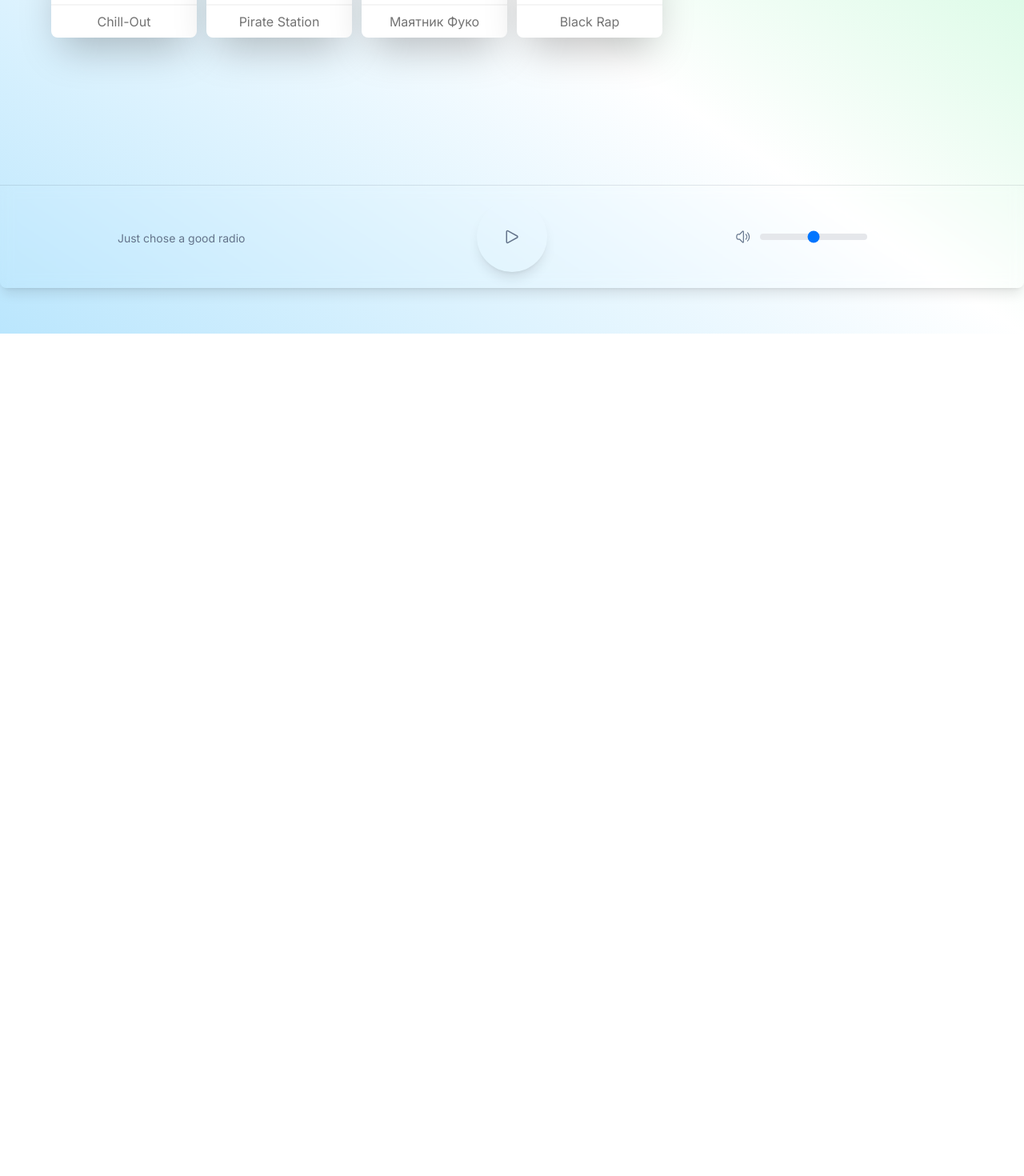
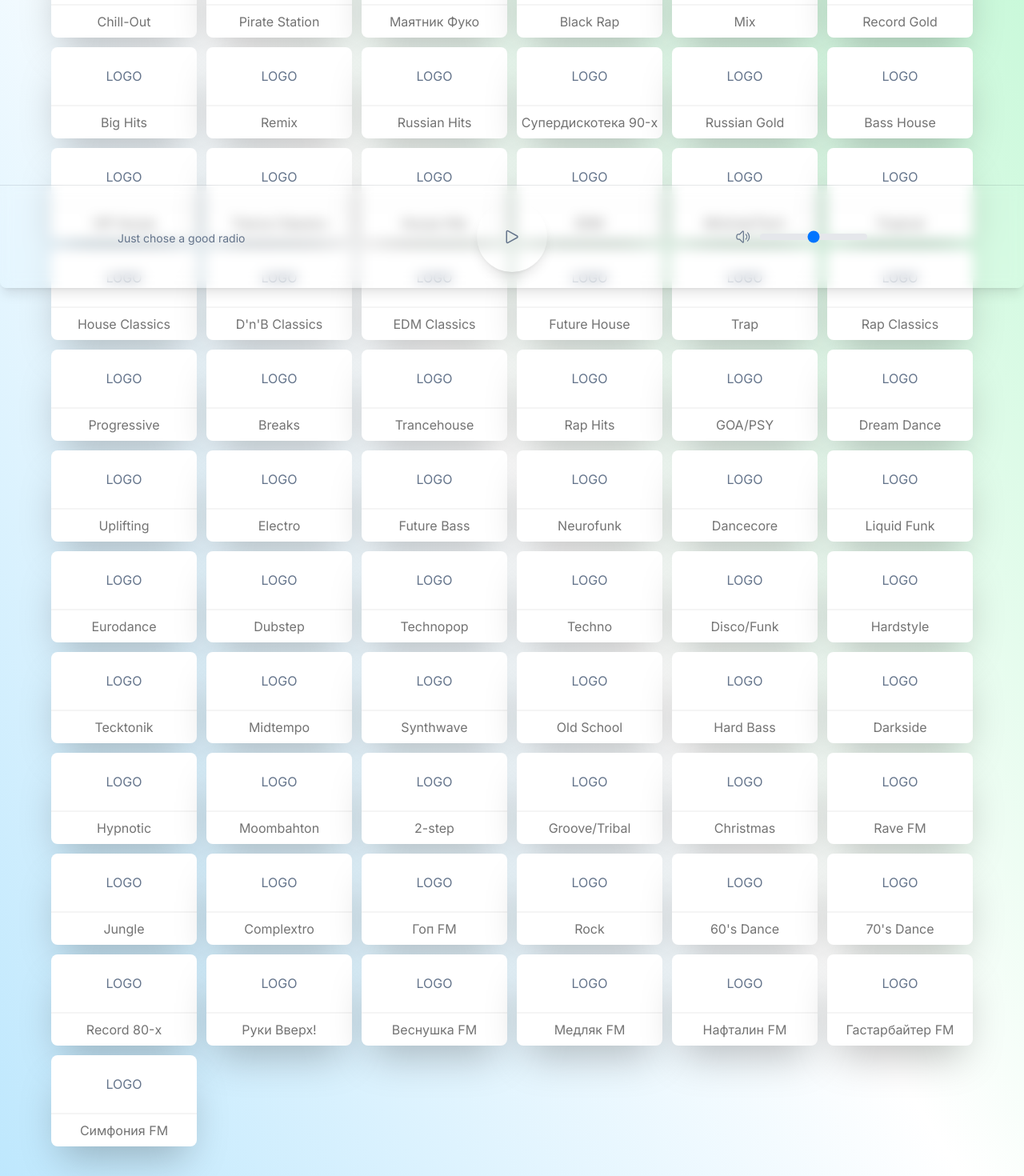
Before and after one commit to anbalabanov/just-to-train, a Next.js app: page / in a window 1280 px wide. Shown: the part 440-1910 px from the top of the page at 80% size. Before the commit the page ends 857 px from the top, so only its background shows below. Built offline with nearby package versions, Linux system fonts and the light colour scheme.

Commit message:
fix(stations): fix responsive

```diff
--- a/app/components/common/stations/Stations.tsx
+++ b/app/components/common/stations/Stations.tsx
@@ -30,7 +30,7 @@ export const Stations = () => {
   };
 
   return (
-    <div className="container mx-auto px-16 py-16 ">
+    <div className="container mx-auto px-16 pt-16 pb-20 sm:pb-24 md:pb-32 lg:pb-36 xl:pb-40 2xl:pb-44">
       <div
         className="grid grid-cols-2 gap-x-3 gap-y-3 sm:grid-cols-2 lg:grid-cols-4 xl:grid-cols-6 2xl:grid-cols-8"
         onClick={handleClick}
--- a/app/radio.ts
+++ b/app/radio.ts
@@ -80,130 +80,321 @@ export const radioList = [
     name: "Black Rap",
     url: "https://radiorecord.hostingradio.ru/yo96.aacp",
   },
+
+  {
+    id: 10016,
+    name: "Mix",
+    url: "https://radiorecord.hostingradio.ru/mix96.aacp",
+  },
+  {
+    id: 10017,
+    name: "Record Gold",
+    url: "https://radiorecord.hostingradio.ru/gold96.aacp",
+  },
+  {
+    id: 10018,
+    name: "Big Hits",
+    url: "https://radiorecord.hostingradio.ru/bighits96.aacp",
+  },
+  {
+    id: 10019,
+    name: "Remix",
+    url: "https://radiorecord.hostingradio.ru/rmx96.aacp",
+  },
+  {
+    id: 10020,
+    name: "Russian Hits",
+    url: "https://radiorecord.hostingradio.ru/russianhits96.aacp",
+  },
+  {
+    id: 10021,
+    name: "Супердискотека 90-х",
+    url: "https://radiorecord.hostingradio.ru/sd9096.aacp",
+  },
+  {
+    id: 10022,
+    name: "Russian Gold",
+    url: "https://radiorecord.hostingradio.ru/russiangold96.aacp",
+  },
+  {
+    id: 10023,
+    name: "Bass House",
+    url: "https://radiorecord.hostingradio.ru/jackin96.aacp",
+  },
+  {
+    id: 10024,
+    name: "VIP House",
+    url: "https://radiorecord.hostingradio.ru/vip96.aacp",
+  },
+  {
+    id: 10025,
+    name: "Trance Classics",
+    url: "https://radiorecord.hostingradio.ru/trancehits96.aacp",
+  },
+  {
+    id: 10026,
+    name: "House Hits",
+    url: "https://radiorecord.hostingradio.ru/househits96.aacp",
+  },
+  {
+    id: 10027,
+    name: "EDM",
+    url: "https://radiorecord.hostingradio.ru/club96.aacp",
+  },
+  {
+    id: 10028,
+    name: "Minimal/Tech",
+    url: "https://radiorecord.hostingradio.ru/mini96.aacp",
+  },
+  {
+    id: 10029,
+    name: "Tropical",
+    url: "https://radiorecord.hostingradio.ru/trop96.aacp",
+  },
+  {
+    id: 10030,
+    name: "House Classics",
+    url: "https://radiorecord.hostingradio.ru/houseclss96.aacp",
+  },
+  {
+    id: 10031,
+    name: "D'n'B Classics",
+    url: "https://radiorecord.hostingradio.ru/drumhits96.aacp",
+  },
+  {
+    id: 10032,
+    name: "EDM Classics",
+    url: "https://radiorecord.hostingradio.ru/edmhits96.aacp",
+  },
+
+  {
+    id: 10033,
+    name: "Future House",
+    url: "https://radiorecord.hostingradio.ru/fut96.aacp",
+  },
+  {
+    id: 10034,
+    name: "Trap",
+    url: "https://radiorecord.hostingradio.ru/trap96.aacp",
+  },
+  {
+    id: 10035,
+    name: "Rap Classics",
+    url: "https://radiorecord.hostingradio.ru/rapclassics96.aacp",
+  },
+  {
+    id: 10036,
+    name: "Progressive",
+    url: "https://radiorecord.hostingradio.ru/progr96.aacp",
+  },
+  {
+    id: 10037,
+    name: "Breaks",
+    url: "https://radiorecord.hostingradio.ru/brks96.aacp",
+  },
+  {
+    id: 10038,
+    name: "Trancehouse",
+    url: "https://radiorecord.hostingradio.ru/trancehouse96.aacp",
+  },
+  {
+    id: 10039,
+    name: "Rap Hits",
+    url: "https://radiorecord.hostingradio.ru/rap96.aacp",
+  },
+  {
+    id: 10040,
+    name: "GOA/PSY",
+    url: "https://radiorecord.hostingradio.ru/goa96.aacp",
+  },
+  {
+    id: 10041,
+    name: "Dream Dance",
+    url: "https://radiorecord.hostingradio.ru/dream96.aacp",
+  },
+  {
+    id: 10042,
+    name: "Uplifting",
+    url: "https://radiorecord.hostingradio.ru/uplift96.aacp",
+  },
+  {
+    id: 10043,
+    name: "Electro",
+    url: "https://radiorecord.hostingradio.ru/elect96.aacp",
+  },
+  {
+    id: 10044,
+    name: "Future Bass",
+    url: "https://radiorecord.hostingradio.ru/fbass96.aacp",
+  },
+  {
+    id: 10045,
+    name: "Neurofunk",
+    url: "https://radiorecord.hostingradio.ru/neurofunk96.aacp",
+  },
+  {
+    id: 10046,
+    name: "Dancecore",
+    url: "https://radiorecord.hostingradio.ru/dc96.aacp",
+  },
+  {
+    id: 10047,
+    name: "Liquid Funk",
+    url: "https://radiorecord.hostingradio.ru/liquidfunk96.aacp",
+  },
+  {
+    id: 10048,
+    name: "Eurodance",
+    url: "https://radiorecord.hostingradio.ru/eurodance96.aacp",
+  },
+  {
+    id: 10049,
+    name: "Dubstep",
+    url: "https://radiorecord.hostingradio.ru/dub96.aacp",
+  },
+  {
+    id: 10050,
+    name: "Technopop",
+    url: "https://radiorecord.hostingradio.ru/technopop96.aacp",
+  },
+  {
+    id: 10051,
+    name: "Techno",
+    url: "https://radiorecord.hostingradio.ru/techno96.aacp",
+  },
+  {
+    id: 10052,
+    name: "Disco/Funk",
+    url: "https://radiorecord.hostingradio.ru/discofunk96.aacp",
+  },
+  {
+    id: 10053,
+    name: "Hardstyle",
+    url: "https://radiorecord.hostingradio.ru/teo96.aacp",
+  },
+  {
+    id: 10054,
+    name: "Tecktonik",
+    url: "https://radiorecord.hostingradio.ru/tecktonik96.aacp",
+  },
+  {
+    id: 10055,
+    name: "Midtempo",
+    url: "https://radiorecord.hostingradio.ru/mt96.aacp",
+  },
+  {
+    id: 10056,
+    name: "Synthwave",
+    url: "https://radiorecord.hostingradio.ru/synth96.aacp",
+  },
+  {
+    id: 10057,
+    name: "Old School",
+    url: "https://radiorecord.hostingradio.ru/pump96.aacp",
+  },
+  {
+    id: 10058,
+    name: "Hard Bass",
+    url: "https://radiorecord.hostingradio.ru/hbass96.aacp",
+  },
+  {
+    id: 10059,
+    name: "Darkside",
+    url: "https://radiorecord.hostingradio.ru/darkside96.aacp",
+  },
+  {
+    id: 10060,
+    name: "Hypnotic",
+    url: "https://radiorecord.hostingradio.ru/hypno96.aacp",
+  },
+  {
+    id: 10061,
+    name: "Moombahton",
+    url: "https://radiorecord.hostingradio.ru/mmbt96.aacp",
+  },
+  {
+    id: 10062,
+    name: "2-step",
+    url: "https://radiorecord.hostingradio.ru/2step96.aacp",
+  },
+  {
+    id: 10063,
+    name: "Groove/Tribal",
+    url: "https://radiorecord.hostingradio.ru/groovetribal96.aacp",
+  },
+  {
+    id: 10064,
+    name: "Christmas",
+    url: "https://radiorecord.hostingradio.ru/christmas96.aacp",
+  },
+  {
+    id: 10065,
+    name: "Rave FM",
+    url: "https://radiorecord.hostingradio.ru/rave96.aacp",
+  },
+  {
+    id: 10066,
+    name: "Jungle",
+    url: "https://radiorecord.hostingradio.ru/jungle96.aacp",
+  },
+  {
+    id: 10067,
+    name: "Complextro",
+    url: "https://radiorecord.hostingradio.ru/complextro96.aacp",
+  },
+  {
+    id: 10068,
+    name: "Гоп FM",
+    url: "https://radiorecord.hostingradio.ru/gop96.aacp",
+  },
+  {
+    id: 10069,
+    name: "Rock",
+    url: "https://radiorecord.hostingradio.ru/rock96.aacp",
+  },
+  {
+    id: 10070,
+    name: "60's Dance",
+    url: "https://radiorecord.hostingradio.ru/cadillac96.aacp",
+  },
+  {
+    id: 10071,
+    name: "70's Dance",
+    url: "https://radiorecord.hostingradio.ru/197096.aacp",
+  },
+  {
+    id: 10072,
+    name: "Record 80-х",
+    url: "https://radiorecord.hostingradio.ru/198096.aacp",
+  },
+  {
+    id: 10073,
+    name: "Руки Вверх!",
+    url: "https://radiorecord.hostingradio.ru/rv96.aacp",
+  },
+  {
+    id: 10074,
+    name: "Веснушка FM",
+    url: "https://radiorecord.hostingradio.ru/deti96.aacp",
+  },
+  {
+    id: 10075,
+    name: "Медляк FM",
+    url: "https://radiorecord.hostingradio.ru/mdl96.aacp",
+  },
+  {
+    id: 10076,
+    name: "Нафталин FM",
+    url: "https://radiorecord.hostingradio.ru/naft96.aacp",
+  },
+  {
+    id: 10077,
+    name: "Гастарбайтер FM",
+    url: "https://radiorecord.hostingradio.ru/gast96.aacp",
+  },
+  {
+    id: 10078,
+    name: "Симфония FM",
+    url: "https://radiorecord.hostingradio.ru/symph96.aacp",
+  },
 ];
-
-//https://radiorecord.hostingradio.ru/mix96.aacp
-//Record Gold
-//https://radiorecord.hostingradio.ru/gold96.aacp
-//Big Hits
-//https://radiorecord.hostingradio.ru/bighits96.aacp
-//Remix
-//https://radiorecord.hostingradio.ru/rmx96.aacp
-//Russian Hits
-//https://radiorecord.hostingradio.ru/russianhits96.aacp
-//Супердискотека 90-х
-//https://radiorecord.hostingradio.ru/sd9096.aacp
-//Russian Gold
-//https://radiorecord.hostingradio.ru/russiangold96.aacp
-//Bass House
-//https://radiorecord.hostingradio.ru/jackin96.aacp
-//VIP House
-//https://radiorecord.hostingradio.ru/vip96.aacp
-//Trance Classics
-//https://radiorecord.hostingradio.ru/trancehits96.aacp
-//House Hits
-//https://radiorecord.hostingradio.ru/househits96.aacp
-//EDM
-//https://radiorecord.hostingradio.ru/club96.aacp
-//Minimal/Tech
-//https://radiorecord.hostingradio.ru/mini96.aacp
-//Tropical
-//https://radiorecord.hostingradio.ru/trop96.aacp
-//House Classics
-//https://radiorecord.hostingradio.ru/houseclss96.aacp
-//D'n'B Classics
-//https://radiorecord.hostingradio.ru/drumhits96.aacp
-//EDM Classics
-//https://radiorecord.hostingradio.ru/edmhits96.aacp
-//Future House
-//https://radiorecord.hostingradio.ru/fut96.aacp
-//Trap
-//https://radiorecord.hostingradio.ru/trap96.aacp
-//Rap Classics
-//https://radiorecord.hostingradio.ru/rapclassics96.aacp
-//Progressive
-//https://radiorecord.hostingradio.ru/progr96.aacp
-//Breaks
-//https://radiorecord.hostingradio.ru/brks96.aacp
-//Trancehouse
-//https://radiorecord.hostingradio.ru/trancehouse96.aacp
-//Rap Hits
-//https://radiorecord.hostingradio.ru/rap96.aacp
-//GOA/PSY
-//https://radiorecord.hostingradio.ru/goa96.aacp
-//Dream Dance
-//https://radiorecord.hostingradio.ru/dream96.aacp
-//Uplifting
-//https://radiorecord.hostingradio.ru/uplift96.aacp
-//Electro
-//https://radiorecord.hostingradio.ru/elect96.aacp
-//Future Bass
-//https://radiorecord.hostingradio.ru/fbass96.aacp
-//Neurofunk
-//https://radiorecord.hostingradio.ru/neurofunk96.aacp
-//Dancecore
-//https://radiorecord.hostingradio.ru/dc96.aacp
-//Liquid Funk
-//https://radiorecord.hostingradio.ru/liquidfunk96.aacp
-//Eurodance
-//https://radiorecord.hostingradio.ru/eurodance96.aacp
-//Dubstep
-//https://radiorecord.hostingradio.ru/dub96.aacp
-//Technopop
-//https://radiorecord.hostingradio.ru/technopop96.aacp
-//Techno
-//https://radiorecord.hostingradio.ru/techno96.aacp
-//Disco/Funk
-//https://radiorecord.hostingradio.ru/discofunk96.aacp
-//Hardstyle
-//https://radiorecord.hostingradio.ru/teo96.aacp
-//Tecktonik
-//https://radiorecord.hostingradio.ru/tecktonik96.aacp
-//Midtempo
-//https://radiorecord.hostingradio.ru/mt96.aacp
-//Synthwave
-//https://radiorecord.hostingradio.ru/synth96.aacp
-//Old School
-//https://radiorecord.hostingradio.ru/pump96.aacp
-//Hard Bass
-//https://radiorecord.hostingradio.ru/hbass96.aacp
-//Darkside
-//https://radiorecord.hostingradio.ru/darkside96.aacp
-//Hypnotic
-//https://radiorecord.hostingradio.ru/hypno96.aacp
-//Moombahton
-//https://radiorecord.hostingradio.ru/mmbt96.aacp
-//2-step
-//https://radiorecord.hostingradio.ru/2step96.aacp
-//Groove/Tribal
-//https://radiorecord.hostingradio.ru/groovetribal96.aacp
-//Christmas
-//https://radiorecord.hostingradio.ru/christmas96.aacp
-//Rave FM
-//https://radiorecord.hostingradio.ru/rave96.aacp
-//Jungle
-//https://radiorecord.hostingradio.ru/jungle96.aacp
-//Complextro
-//https://radiorecord.hostingradio.ru/complextro96.aacp
-//Гоп FM
-//https://radiorecord.hostingradio.ru/gop96.aacp
-//Rock
-//https://radiorecord.hostingradio.ru/rock96.aacp
-//60's Dance
-//https://radiorecord.hostingradio.ru/cadillac96.aacp
-//70's Dance
-//https://radiorecord.hostingradio.ru/197096.aacp
-//Record 80-х
-//https://radiorecord.hostingradio.ru/198096.aacp
-//Руки Вверх!
-//https://radiorecord.hostingradio.ru/rv96.aacp
-//Веснушка FM
-//https://radiorecord.hostingradio.ru/deti96.aacp
-//Медляк FM
-//https://radiorecord.hostingradio.ru/mdl96.aacp
-//Нафталин FM
-//https://radiorecord.hostingradio.ru/naft96.aacp
-//Гастарбайтер FM
-//https://radiorecord.hostingradio.ru/gast96.aacp
-//Симфония FM
-//https://radiorecord.hostingradio.ru/symph96.aacp
```
